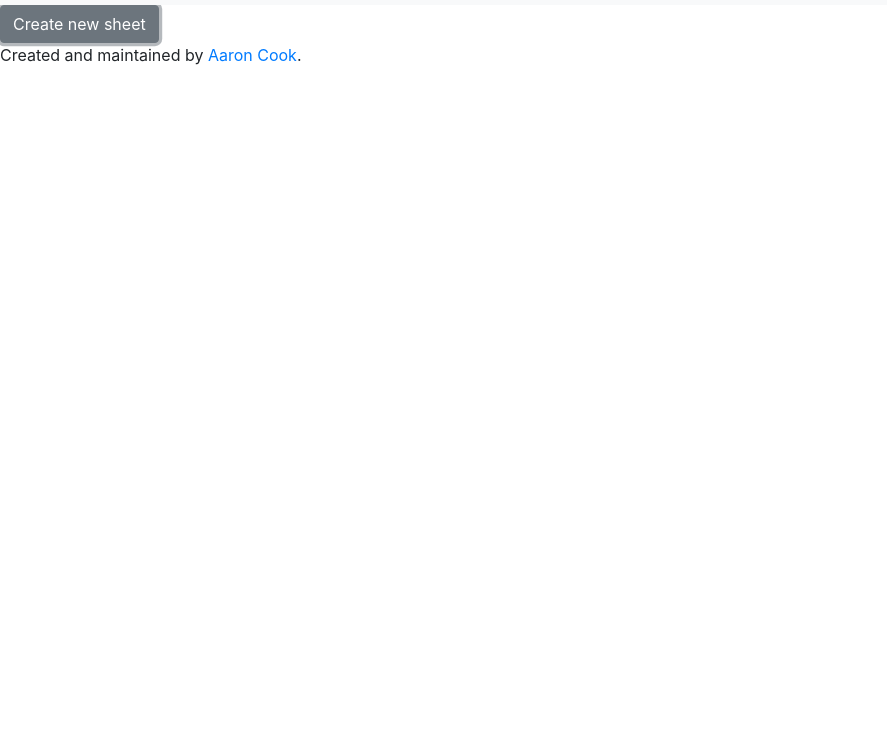
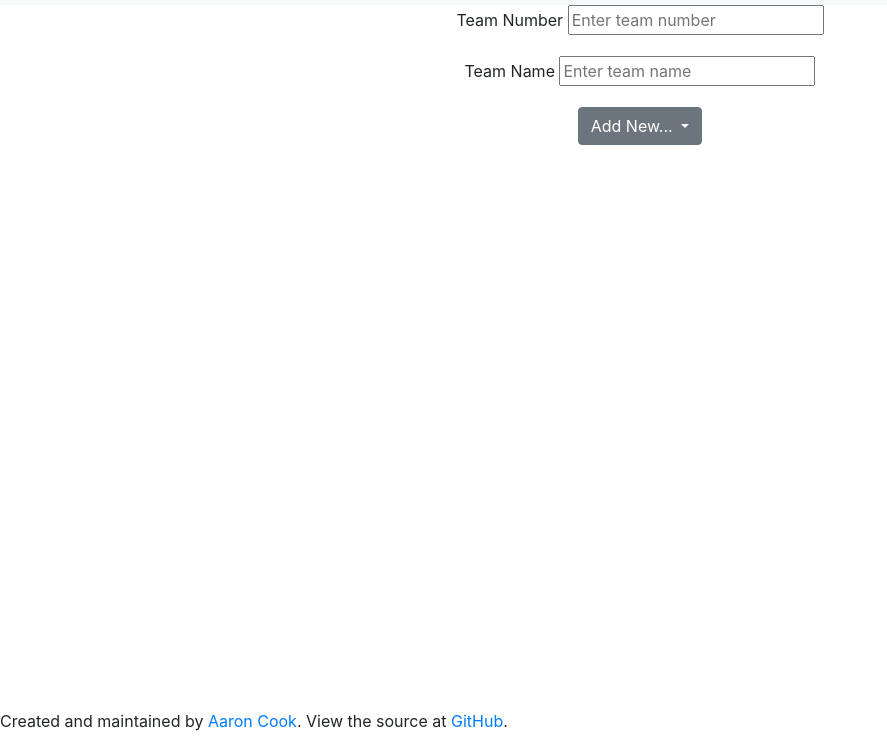
Before and after one commit to cookthebook/ftc_scouting, a plain HTML site: page index.html in a window 1280 px wide. Both pictures are taken after a click on the button "Create new sheet". Shown: the part 51-800 px from the top of the page, without its empty margins (0-887 px from the left). Drawn offline with nearby package versions, Linux system fonts and the light colour scheme.

```diff
--- a/app.js
+++ b/app.js
@@ -1,6 +1,27 @@
-var emtpy_home = '<button type="button" class="btn btn-secondary">\
+var emtpy_home = '<button type="button" class="btn btn-secondary" id="CreateNewSheet">\
   Create new sheet\
-  </button>';
+</button>';
+
+var new_sheet = '<form class="ScoutingSheet">\
+  <div class="form-group">\
+    <label for="teamNumber">Team Number</label>\
+    <input type="number" id="teamNumber" placeholder="Enter team number">\
+  </div>\
+  <div class="form-group">\
+    <label for="teamName">Team Name</label>\
+    <input type="text" id="teamName" placeholder="Enter team name">\
+  </div>\
+  <div class="dropdown">\
+    <a class="btn btn-secondary dropdown-toggle" href="#" role="button" id="addNewFieldLink" data-toggle="dropdown" aria-haspopup="true" aria-expanded="false">\
+      Add New...\
+    </a>\
+    <div class="dropdown-menu" aria-labelledby="addNewFieldLink">\
+      <a class="dropdown-item" href="#" id="addNewTrueFalseField">True/False Field</a>\
+      <a class="dropdown-item" href="#" id="addNewNumberField">Number Field</a>\
+      <a class="dropdown-item" href="#" id="addNewTextField">Text Field</a>\
+    </div>\
+  </div>\
+</form>';
 
 var content = document.getElementById('content');
 if (content.innerHTML === '') {
@@ -10,3 +31,14 @@ if (content.innerHTML === '') {
 if ('serviceWorker' in navigator) {
   navigator.serviceWorker.register('sw.js');
 }
+
+var newSheetButton = document.getElementById('CreateNewSheet');
+var addTextFieldButton;
+var addTrueFalseFieldButton;
+var addNumberFieldButton;
+newSheetButton.addEventListener('click', function (e) {
+  content.innerHTML = new_sheet;
+  addTextFieldButton = document.getElementById('addNewTextField');
+  addTrueFalseFieldButton = document.getElementById('addNewTrueFalseField');
+  addNumberFieldButton = document.getElementById('addNewNumberField');
+});
--- a/index.html
+++ b/index.html
@@ -34,7 +34,7 @@
     <section id="content"></section>
   </main>
   <footer>
-    <p class="Credits">Created and maintained by <a href="http://aaroncook.xyz">Aaron Cook</a>.</p>
+    <p class="Credits">Created and maintained by <a href="http://aaroncook.xyz">Aaron Cook</a>. View the source at <a href="https://github.com/cookthebook/ftc_scouting">GitHub</a>.</p>
   </footer>
 </body>
 
--- a/style.css
+++ b/style.css
@@ -23,3 +23,13 @@
 
 .AppTitle {
 }
+
+.ScoutingSheet {
+  text-align: center;
+}
+
+.Credits {
+  position: absolute;
+  text-align: center;
+  bottom: 0;
+}
```
Also changed, not shown: sw.js (+33 -0 lines).
